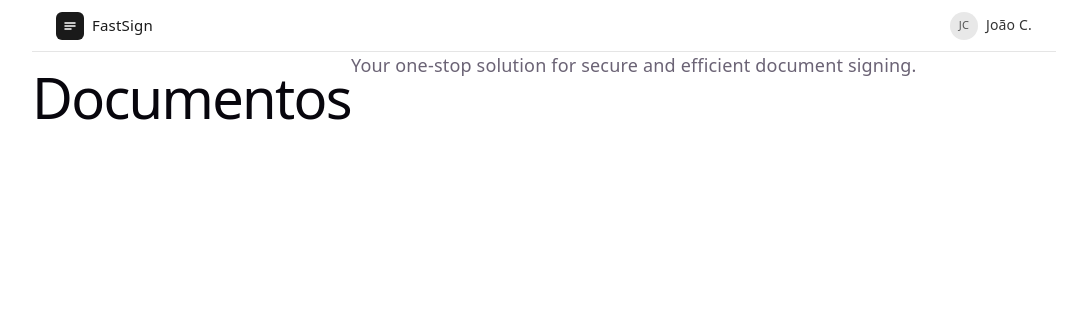
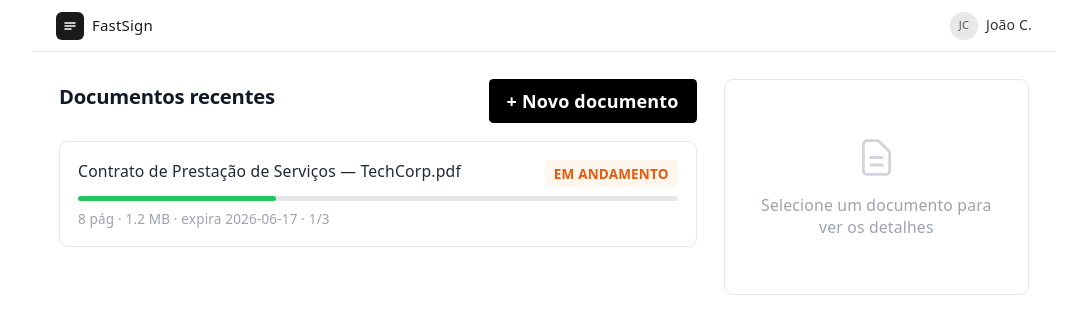
Before and after one commit to Pedrohfzip/FastSign, a React app in the folder frontend/: page / in a window 1280 px wide. Shown: the top 334 px of the page, without its empty margins (96-1183 px from the left). Built offline with nearby package versions, Linux system fonts and the light colour scheme; the HTML template or start-up script is replaced by a standard one.

Commit message:
feat: enhance Home page layout and add DocumentCard component

```diff
--- /dev/null
+++ b/frontend/src/components/DocumentCard.jsx
@@ -0,0 +1,32 @@
+import React from 'react';
+
+const DocumentCard = ({
+    title,
+    status,
+    statusColor,
+    progress,
+    pages,
+    size,
+    expiryDate,
+    current,
+    total
+}) => {
+    return (
+        <div className="bg-white border border-gray-200 rounded-lg p-4">
+            <div className="flex justify-between items-start mb-2">
+                <span className="text-sm font-medium text-gray-800">
+                    {title}
+                </span>
+                <span className={`text-xs font-semibold ${statusColor === 'orange' ? 'text-orange-600 bg-orange-50' : 'text-green-600 bg-green-50'} px-2 py-1 rounded`}>
+                    {status}
+                </span>
+            </div>
+            <div className="w-full bg-gray-200 rounded-full h-1 mb-2">
+                <div className="bg-green-500 h-1 rounded-full" style={{ width: `${progress}%` }}></div>
+            </div>
+            <p className="text-xs text-gray-400">{pages} pág · {size} · expira {expiryDate} · {current}/{total}</p>
+        </div>
+    );
+};
+
+export default DocumentCard;
--- a/frontend/src/pages/Home.jsx
+++ b/frontend/src/pages/Home.jsx
@@ -1,13 +1,52 @@
 import React from 'react';
 import Header from '../components/Header';
+import DocumentCard from '../components/DocumentCard';
 
 const Home = () => {
     return (
-        <div className="flex d-flex">
-            <h1>Documentos</h1>
-            <p>Your one-stop solution for secure and efficient document signing.</p>
+        <div className="min-h-screen">
+            <div className="container mx-auto px-6 py-6">
+                <div className="grid grid-cols-12 gap-6">
+
+                    {/* Coluna esquerda — lista de documentos */}
+                    <div className="col-span-8">
+                        <div className="flex justify-between items-center mb-4">
+                            <h2 className="text-lg font-bold text-gray-900">Documentos recentes</h2>
+                            <button className="bg-black hover:bg-gray-800 text-white font-semibold py-2 px-4 rounded flex items-center gap-2">
+                                + Novo documento
+                            </button>
+                        </div>
+
+                        {/* Cards de documento */}
+                        <div className="flex flex-col gap-3">
+                            <DocumentCard
+                                title="Contrato de Prestação de Serviços — TechCorp.pdf"
+                                status="EM ANDAMENTO"
+                                statusColor="orange"
+                                progress={33}
+                                pages={8}
+                                size="1.2 MB"
+                                expiryDate="2026-06-17"
+                                current={1}
+                                total={3}
+                            />
+                        </div>
+                    </div>
+
+                    {/* Coluna direita — detalhe */}
+                    <div className="col-span-4">
+                        <div className="bg-white border border-gray-200 rounded-lg p-6 flex flex-col items-center justify-center text-center h-48">
+                            <svg className="w-10 h-10 text-gray-300 mb-3" fill="none" stroke="currentColor" viewBox="0 0 24 24">
+                                <path strokeLinecap="round" strokeLinejoin="round" strokeWidth={1.5} d="M9 12h6m-6 4h6m2 5H7a2 2 0 01-2-2V5a2 2 0 012-2h5.586a1 1 0 01.707.293l5.414 5.414a1 1 0 01.293.707V19a2 2 0 01-2 2z" />
+                            </svg>
+                            <p className="text-sm text-gray-400">Selecione um documento para ver os detalhes</p>
+                        </div>
+                    </div>
+
+                </div>
+            </div>
         </div>
-    )
+    );
 };
 
 export default Home;
```
Also changed, not shown: frontend/src/components/Header.jsx (+9 -24 lines).
